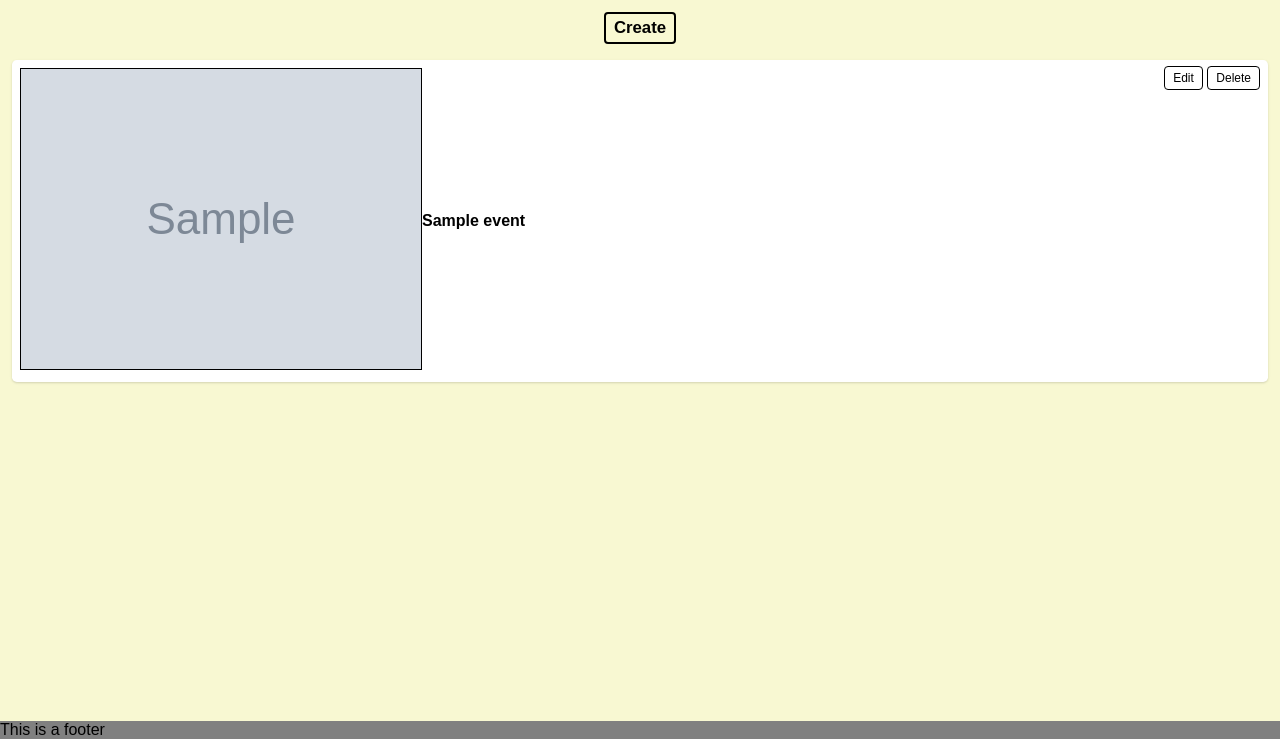
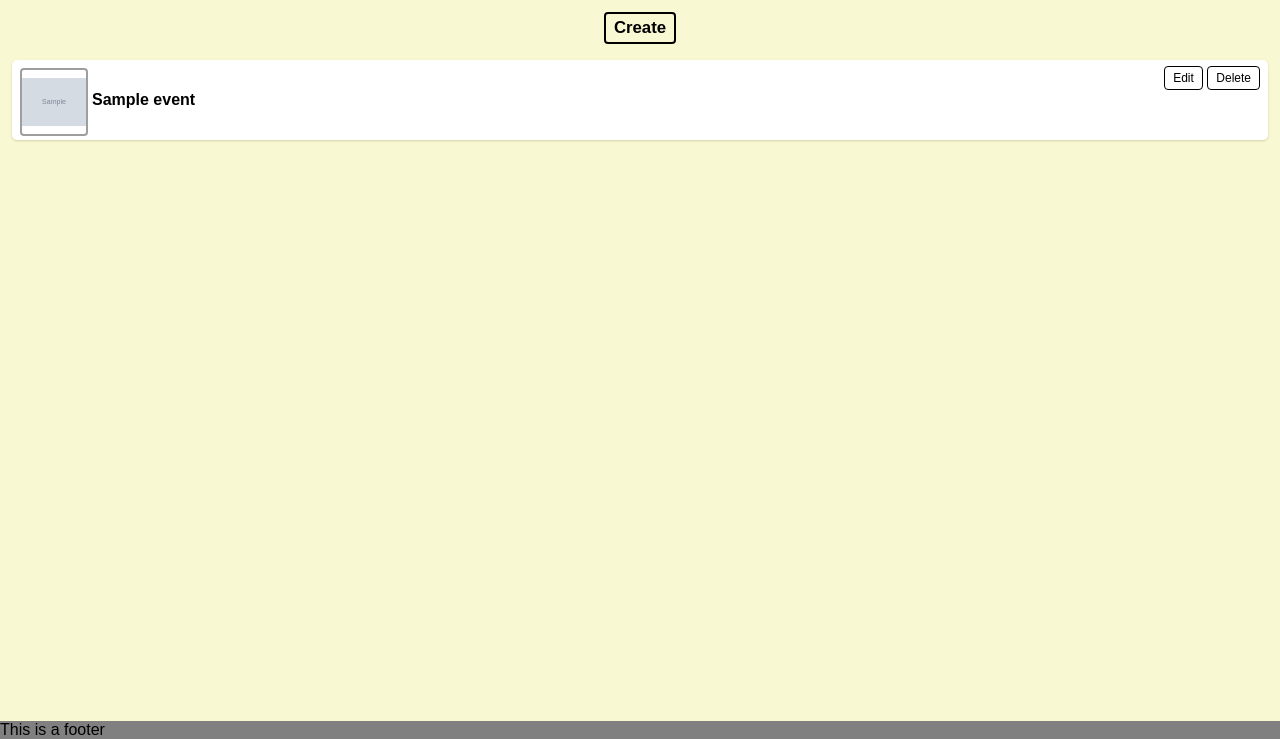
Before and after one commit to Serp-ent/events, a Django app: page /events/ in a window 1280 px wide. Shown: the part 61-800 px from the top of the page. Run offline with Django 5.2, Linux system fonts and the light colour scheme; tables that the repository leaves empty hold one stand-in row (values such as "Sample post"); grey boxes marked "Sample" are stand-in pictures.

Commit message:
Display photo image in event item list

```diff
--- a/events/static/events/style.css
+++ b/events/static/events/style.css
@@ -61,10 +61,20 @@ footer {
   font-weight: bold;
   display: flex;
   align-items: center;
+  gap: 0.5rem;
 }
 
 .eventLink img {
-  border: 1px solid black;
+  border: 2px solid rgba(56, 56, 56, 0.485);
+  border-radius: 0.25rem;
+  object-fit: contain;
+  height: 100%;
+  width: 100%;
+}
+
+.eventLink .imageWrapper {
+  height: 4rem;
+  aspect-ratio: 1/1;
 }
 
 .eventLink h2 {
--- a/events/templates/events/partials/eventListItem.html
+++ b/events/templates/events/partials/eventListItem.html
@@ -3,7 +3,9 @@
     <a class="eventLink" href="{% url 'events:detailed_event' event.id %}">
       <div>
         {% if event.photo %}
+        <div class='imageWrapper'>
           <img src="{{ event.photo.url }}" />
+        </div>
         {% else %}
           <div>Image</div>
         {% endif %}
--- a/events/urls.py
+++ b/events/urls.py
@@ -1,7 +1,5 @@
 from . import views
 from django.urls import path
-from django.conf.urls.static import static
-from django.conf import settings
 
 app_name = "events"
 
@@ -51,6 +49,3 @@ urlpatterns = [
     path("<int:event_id>/remove", views.remove_event, name="remove_event"),
     path("<int:event_id>/edit", views.edit_event, name="edit_event"),
 ]
-
-if settings.DEBUG:
-    urlpatterns += static(settings.MEDIA_URL, document_root=settings.MEDIA_ROOT)
--- a/mysite/urls.py
+++ b/mysite/urls.py
@@ -18,6 +18,8 @@ Including another URLconf
 from django.contrib import admin
 from django.urls import path, include
 from . import views
+from django.conf.urls.static import static
+from django.conf import settings
 
 urlpatterns = [
     path("admin/", admin.site.urls),
@@ -25,3 +27,7 @@ urlpatterns = [
     path("register/", views.register, name="register"),
     path("accounts/", include("django.contrib.auth.urls")),
 ]
+
+
+if settings.DEBUG:
+    urlpatterns += static(settings.MEDIA_URL, document_root=settings.MEDIA_ROOT)
```
Also changed, not shown: mysite/settings.py (line endings or trailing spaces).
